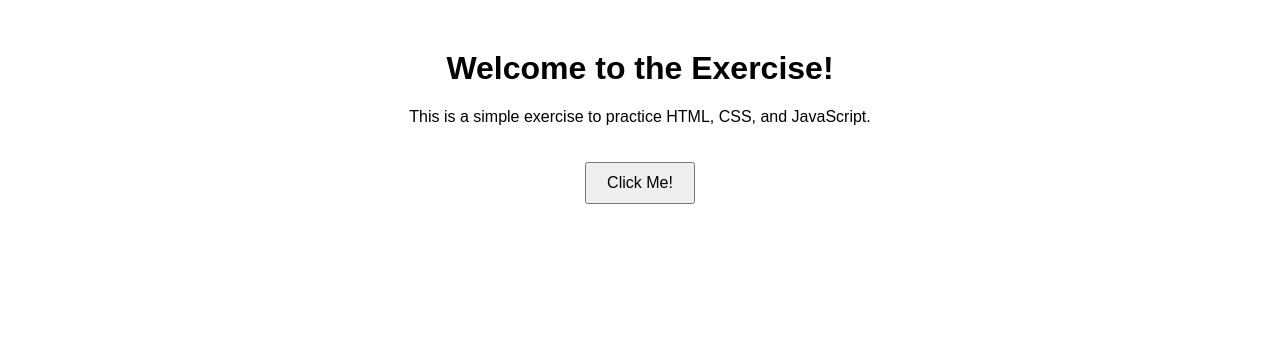
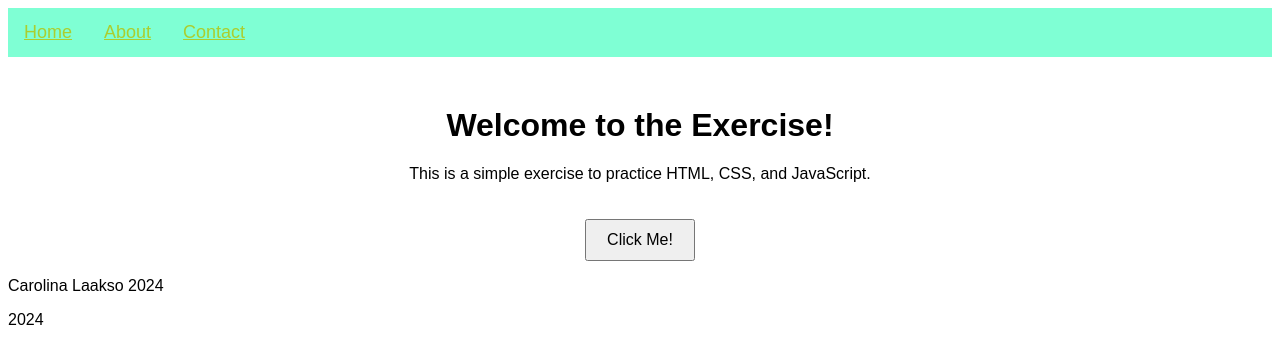
Before and after one commit to caro-laakso/FirstExercise, a plain HTML site: page FirstExercise-main/index.html in a window 1280 px wide. Drawn offline with Linux system fonts and the light colour scheme.

Commit message:
FirstExercise - made the required changes

```diff
--- a/FirstExercise-main/index.html
+++ b/FirstExercise-main/index.html
@@ -3,13 +3,37 @@
 <head>
     <title>Exercise Template</title>
     <link rel="stylesheet" type="text/css" href="style.css">
+
 </head>
 <body>
+    <div class = "navigation">
+        <a href="#Home">Home</a>
+        <a href="#About">About</a>
+        <a href="#Contact">Contact</a>
+
+    </div>
+
     <div id="content">
         <h1>Welcome to the Exercise!</h1>
         <p id="description">This is a simple exercise to practice HTML, CSS, and JavaScript.</p>
         <button id="actionButton">Click Me!</button>
     </div>
+
     <script src="script.js"></script>
+
+    <footer>
+       <p> Carolina Laakso 2024 </p>
+    </footer>
+
+    <script>
+        document.write(new Date().getFullYear());
+    </script>
+
+
+
+
+
 </body>
+
+
 </html>
--- a/FirstExercise-main/script.js
+++ b/FirstExercise-main/script.js
@@ -1,3 +1,19 @@
-document.getElementById("actionButton").addEventListener("click", function() {
-    alert("Button clicked!");
+// script.js
+
+document.addEventListener('DOMContentLoaded', function () {
+    // Wait for the DOM to be fully loaded
+
+    // Get the button and paragraph elements
+    var actionButton = document.getElementById('actionButton');
+    var descriptionParagraph = document.getElementById('description');
+
+    // Add a click event listener to the button
+    actionButton.addEventListener('click', function () {
+        // Toggle the visibility of the paragraph
+        if (descriptionParagraph.style.display === 'none' || descriptionParagraph.style.display === '') {
+            descriptionParagraph.style.display = 'block';
+        } else {
+            descriptionParagraph.style.display = 'none';
+        }
+    });
 });
--- a/FirstExercise-main/style.css
+++ b/FirstExercise-main/style.css
@@ -1,10 +1,12 @@
 body {
+
     font-family: Arial, sans-serif;
 }
 
 #content {
     text-align: center;
     margin-top: 50px;
+
 }
 
 #actionButton {
@@ -12,4 +14,22 @@ body {
     padding: 10px 20px;
     font-size: 16px;
     cursor: pointer;
+    visibility: visible;
 }
+
+.navigation {
+    background-color: aquamarine;
+    overflow: hidden;
+}
+
+.navigation a {
+    float: left;
+    color: #abce2e ;
+    text-align: center;
+    padding: 14px 16px;
+    font-size: 18px;
+}
+
+.navigation a:hover{
+    background-color: black;
+}
```
